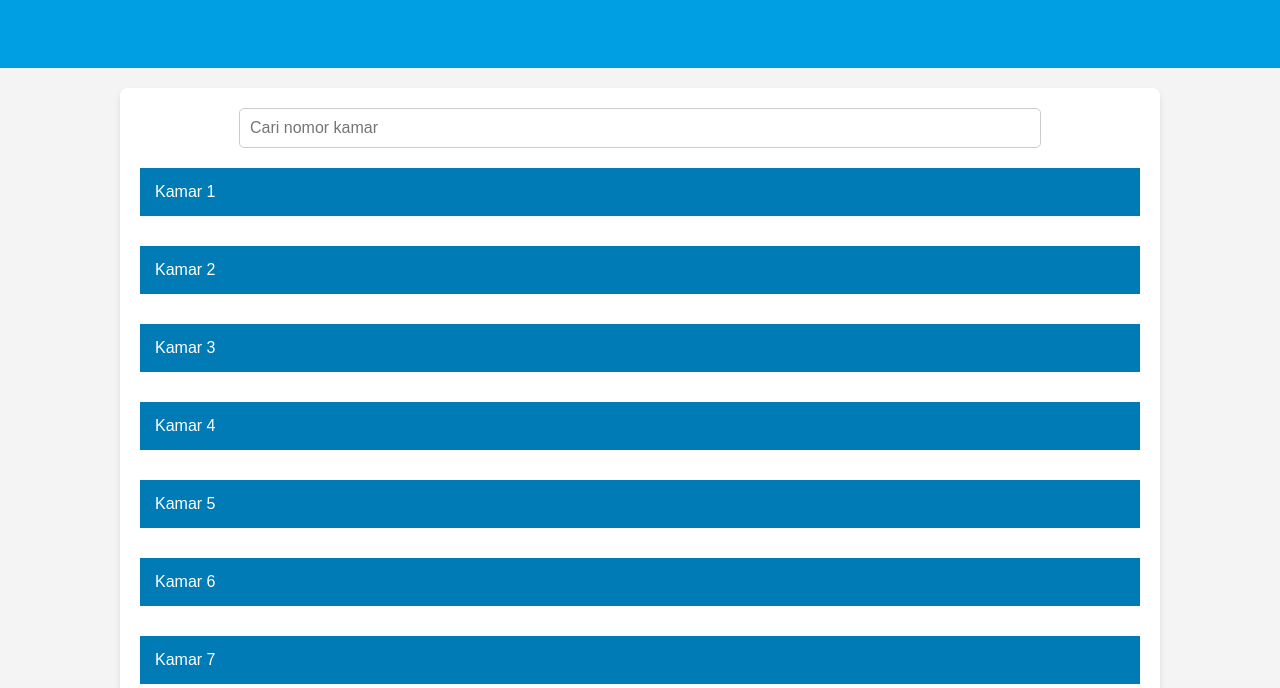
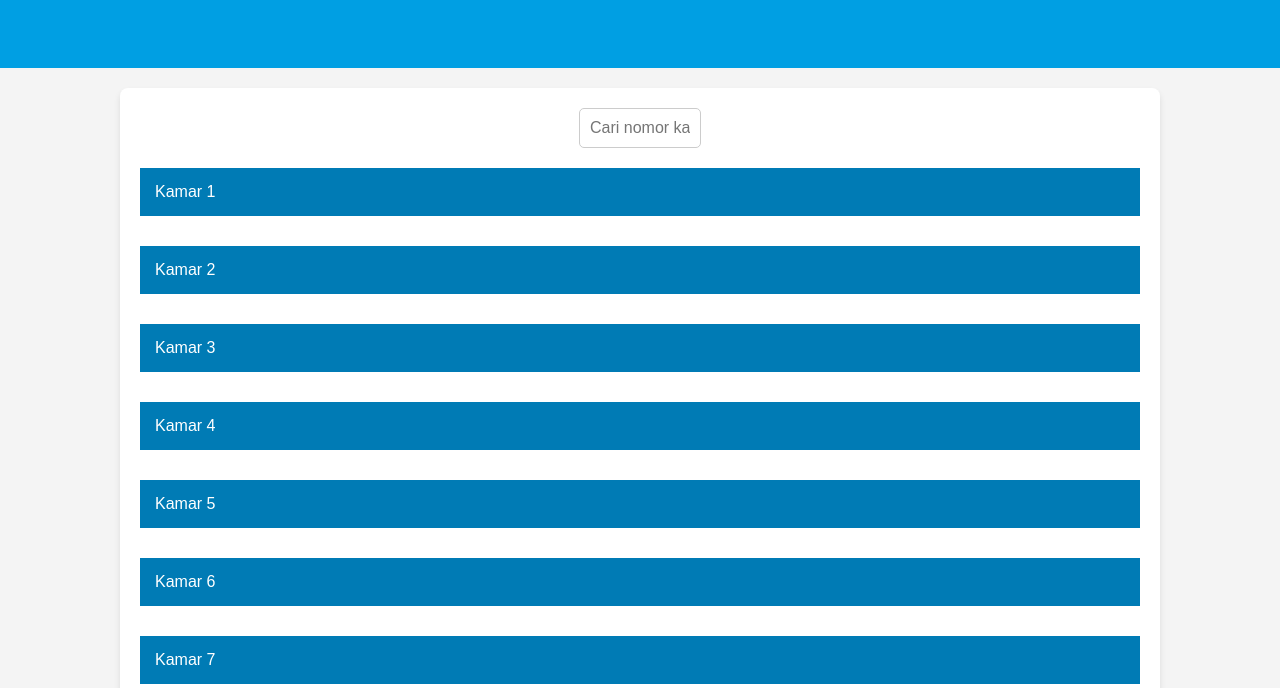
Before and after one commit to Raden2510/Testmainweb, a plain HTML site: page index.html in a window 1280 px wide. Shown: the part 112-800 px from the top of the page. Drawn offline with Linux system fonts and the light colour scheme.

Commit message:
Update styles.css

```diff
--- a/styles.css
+++ b/styles.css
@@ -32,7 +32,7 @@
 }
 
 #searchInput {
-    width: 780px;
+    width: 100px;
     padding: 10px;
     font-size: 16px;
     border-radius: 5px;
```
